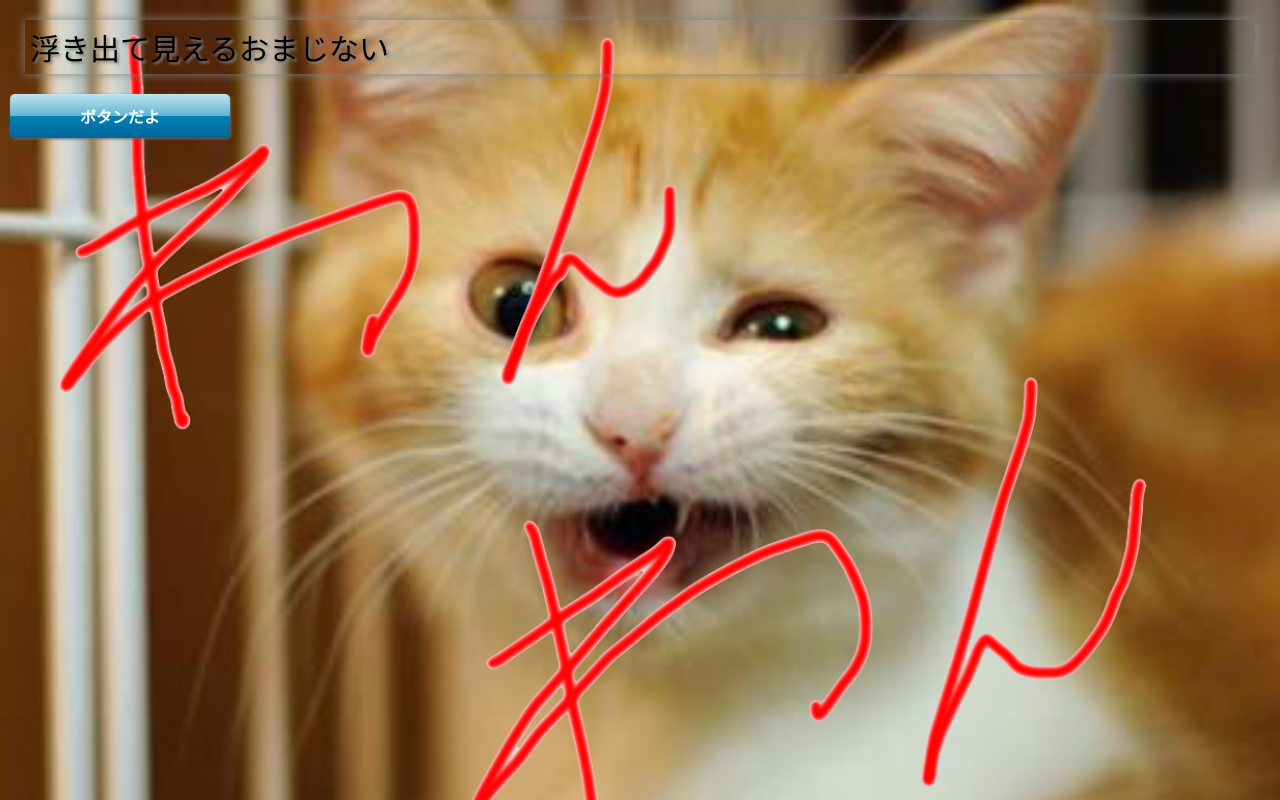
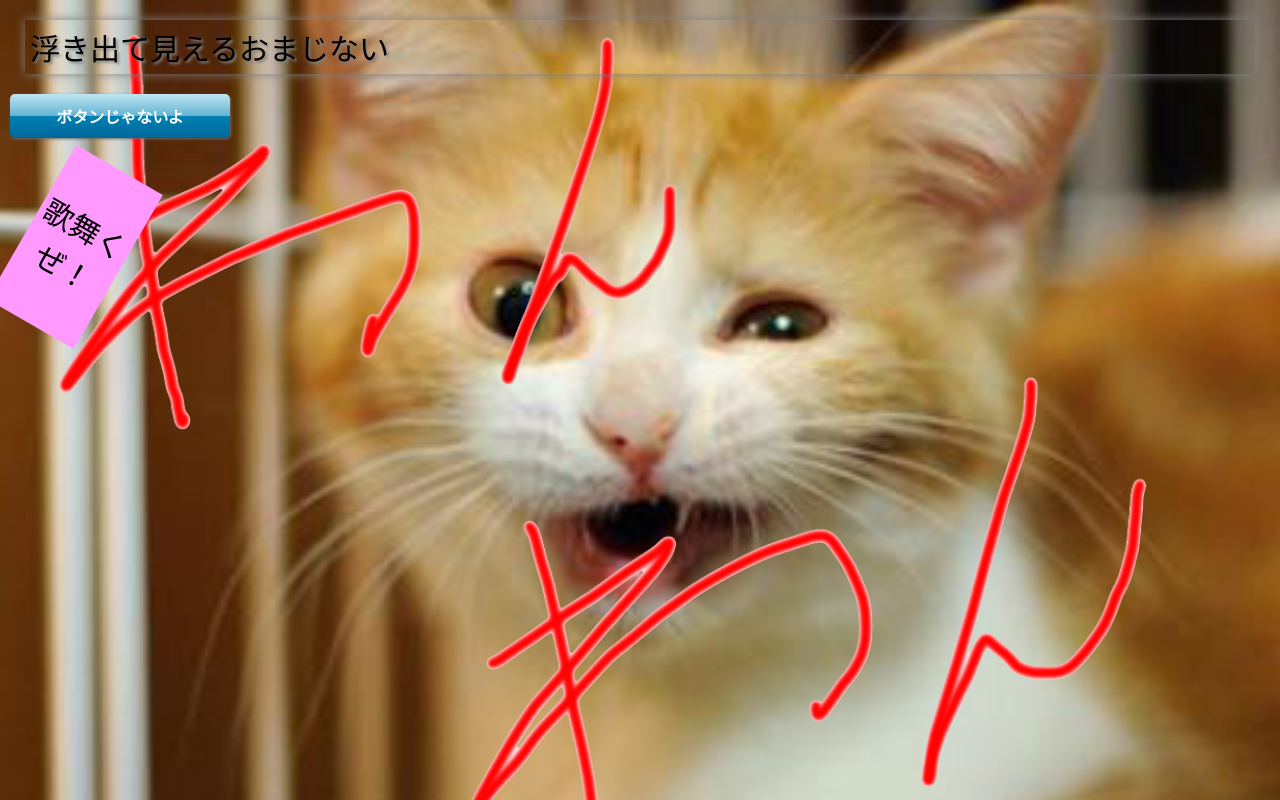
Before and after one commit to ikeda-motoumi/2016web1-9, a plain HTML site: page index.html in a window 1280 px wide. Drawn offline with Linux system fonts and the light colour scheme.

Commit message:
Update index.html

```diff
--- a/index.html
+++ b/index.html
@@ -8,6 +8,7 @@
 
 <body>
   <p class="drop_shadow box-grow">浮き出て見えるおまじない</p>
-  <p class="button">ボタンだよ</p>
+  <p class="button">ボタンじゃないよ</p>
+  <p class="transform rotate">歌舞くぜ！</p>
 </body>
 </html>
```
